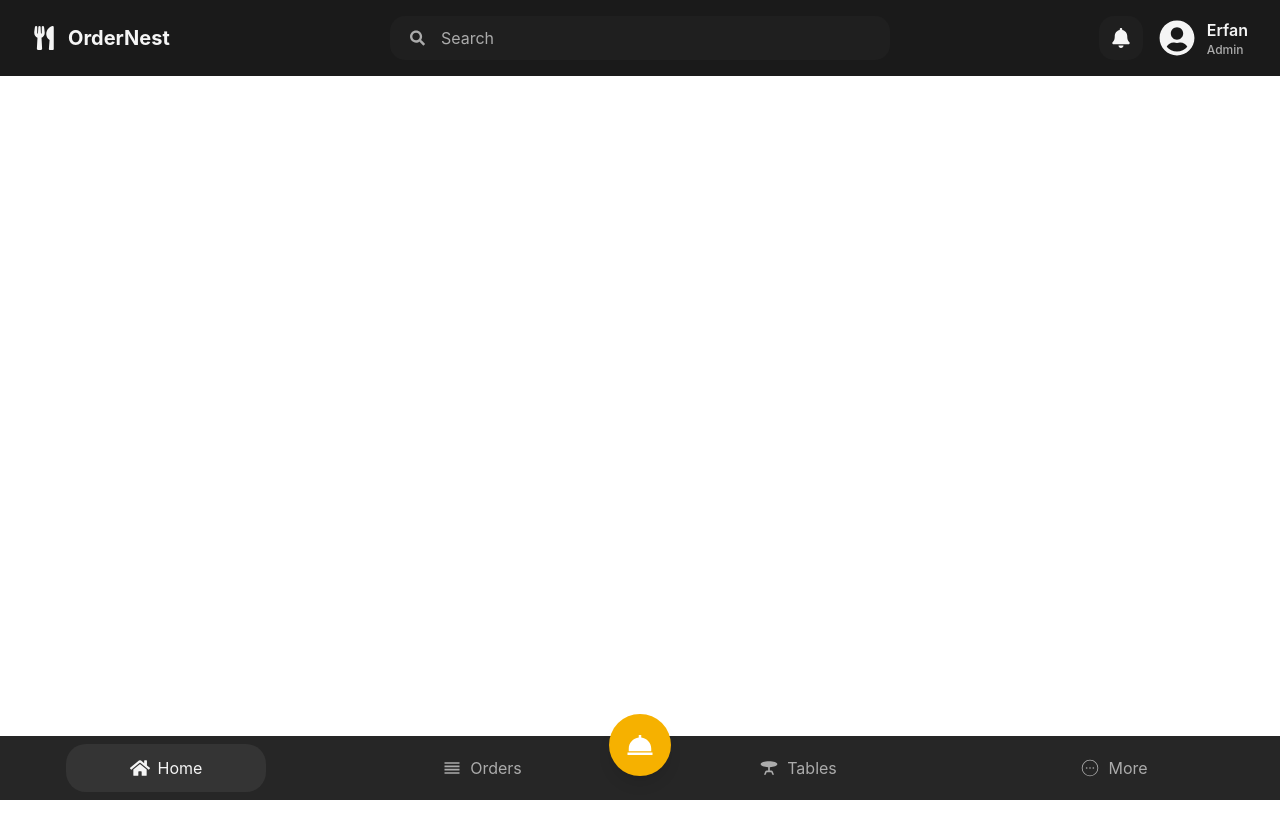
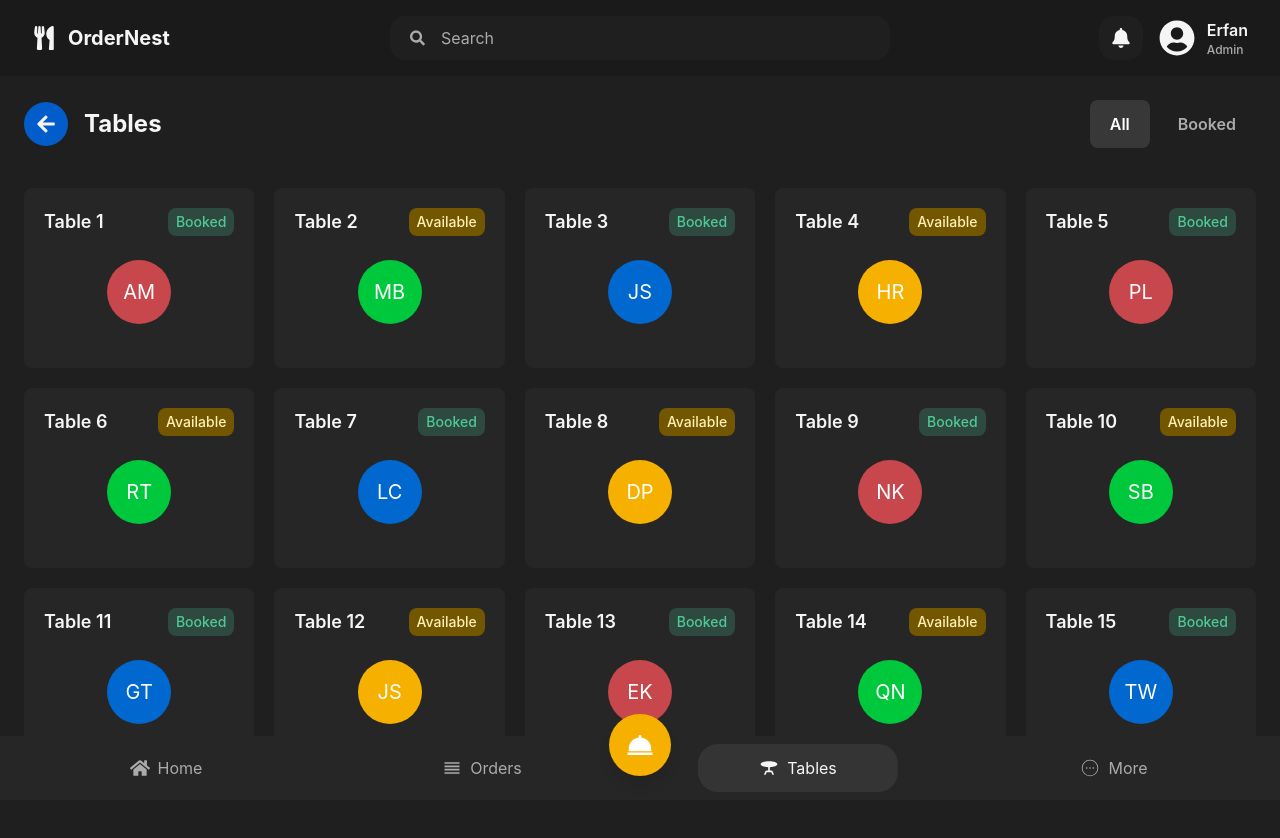
Before and after one commit to erfanwork02/OderNest-POS, a React (Vite) app: page /tables in a window 1280 px wide. Shown: the top 838 px of the page. Before the commit the page ends 800 px from the top, so only its background shows below. Built offline with nearby package versions, Linux system fonts and the light colour scheme.

Commit message:
Add tables page and navigation

```diff
--- a/src/App.jsx
+++ b/src/App.jsx
@@ -8,7 +8,7 @@ import {
 import Home from "./pages/Home";
 import Auth from "./pages/Auth";
 import Orders from "./pages/Orders";
-
+import Tables from "./pages/Tables";
 import Header from "./components/shared/Header";
 import BottomNav from "./components/shared/BottomNav";
 
@@ -21,6 +21,7 @@ function App() {
         <Route path="/" element={<Home />} />
         <Route path="/auth" element={<Auth />} />
         <Route path="/orders" element={<Orders />} />
+        <Route path="/tables" element={<Tables />} />
       </Routes>
 
       <BottomNav />
--- a/src/components/shared/BottomNav.jsx
+++ b/src/components/shared/BottomNav.jsx
@@ -11,28 +11,49 @@ import {
 import { CiCircleMore } from "react-icons/ci";
 
 import { BiSolidDish } from "react-icons/bi";
-import { useNavigate } from "react-router-dom";
+import { useNavigate, useLocation } from "react-router-dom";
 
 const BottomNav = () => {
-
   const navigate = useNavigate();
+  const { pathname } = useLocation();
   return (
     <div className="fixed bottom-0 left-0 right-0 bg-[#262626] p-2 h-16 flex justify-around">
 
-      {/* Home Button */}
-      <button onClick={() => navigate("/")}  className="flex items-center justify-center text-[#f5f5f5] bg-[#343434] w-[200px] rounded-[20px]">
+       {/* Home Button */}
+      <button
+        onClick={() => navigate("/")}
+        className={`flex items-center justify-center w-[200px] rounded-[20px] ${
+          pathname === "/"
+            ? "bg-[#343434] text-[#f5f5f5]"
+            : "text-[#ababab]"
+        }`}
+      >
         <FaHome className="inline mr-2" size={20} />
         <p>Home</p>
       </button>
 
       {/* Orders Button */}
-      <button onClick={() => navigate("/orders")} className="flex items-center justify-center text-[#ababab] w-[200px]">
+      <button
+        onClick={() => navigate("/orders")}
+        className={`flex items-center justify-center w-[200px] rounded-[20px] ${
+          pathname === "/orders"
+            ? "bg-[#343434] text-[#f5f5f5]"
+            : "text-[#ababab]"
+        }`}
+      >
         <MdOutlineReorder className="inline mr-2" size={20} />
         <p>Orders</p>
       </button>
 
       {/* Tables Button */}
-      <button onClick={() => navigate("/tables")} className="flex items-center justify-center text-[#ababab] w-[200px]">
+      <button
+        onClick={() => navigate("/tables")}
+        className={`flex items-center justify-center w-[200px] rounded-[20px] ${
+          pathname === "/tables"
+            ? "bg-[#343434] text-[#f5f5f5]"
+            : "text-[#ababab]"
+        }`}
+      >
         <MdTableBar className="inline mr-2" size={20} />
         <p>Tables</p>
       </button>
--- /dev/null
+++ b/src/pages/Tables.jsx
@@ -0,0 +1,86 @@
+import { useState } from "react";
+import { useNavigate } from "react-router-dom";
+import { FaArrowLeft } from "react-icons/fa";
+import { tables } from "../constants";
+
+const colors = ["#c7474d", "#00c83c", "#0068ce", "#f6b100"];
+
+function Tables() {
+  const navigate = useNavigate();
+  const [filter, setFilter] = useState("All");
+
+  const visibleTables =
+    filter === "Booked"
+      ? tables.filter((table) => table.status === "Booked")
+      : tables;
+
+  return (
+    <section className="min-h-screen bg-[#1f1f1f] px-6 py-6 pb-28 text-[#f5f5f5]">
+      <div className="flex items-center justify-between gap-4">
+        <div className="flex items-center gap-4">
+          <button
+            type="button"
+            onClick={() => navigate("/")}
+            aria-label="Back to home"
+            className="rounded-full bg-[#025cca] p-3"
+          >
+            <FaArrowLeft size={20} />
+          </button>
+
+          <h1 className="text-2xl font-bold">Tables</h1>
+        </div>
+
+        <div className="flex gap-2">
+          {["All", "Booked"].map((option) => (
+            <button
+              key={option}
+              type="button"
+              onClick={() => setFilter(option)}
+              aria-pressed={filter === option}
+              className={`rounded-lg px-5 py-3 font-semibold ${
+                filter === option
+                  ? "bg-[#383838] text-white"
+                  : "text-[#ababab] hover:bg-[#303030]"
+              }`}
+            >
+              {option}
+            </button>
+          ))}
+        </div>
+      </div>
+
+      <div className="mt-10 grid grid-cols-1 gap-5 sm:grid-cols-2 lg:grid-cols-3 xl:grid-cols-5">
+        {visibleTables.map((table) => (
+          <div key={table.id} className="rounded-lg bg-[#262626] p-5">
+            <div className="flex items-center justify-between gap-2">
+              <h2 className="text-lg font-semibold">{table.name}</h2>
+
+              <span
+                className={`rounded-lg px-2 py-1 text-sm font-medium ${
+                  table.status === "Booked"
+                    ? "bg-[#2e4a40] text-[#50c997]"
+                    : "bg-[#735600] text-[#fff0b3]"
+                }`}
+              >
+                {table.status}
+              </span>
+            </div>
+
+            <div className="flex justify-center py-6">
+              <div
+                className="flex h-16 w-16 items-center justify-center rounded-full text-xl text-white"
+                style={{
+                  backgroundColor: colors[(table.id - 1) % colors.length],
+                }}
+              >
+                {table.initial}
+              </div>
+            </div>
+          </div>
+        ))}
+      </div>
+    </section>
+  );
+}
+
+export default Tables;
```
